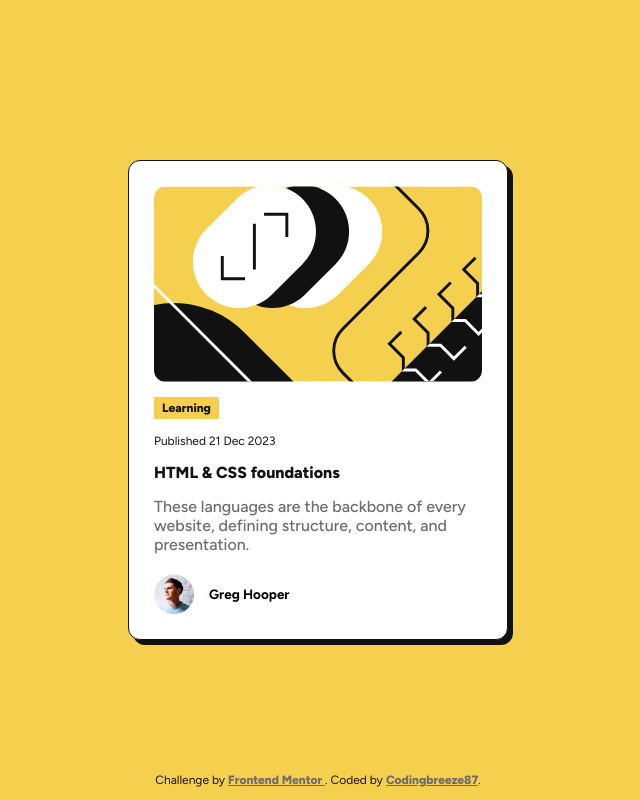
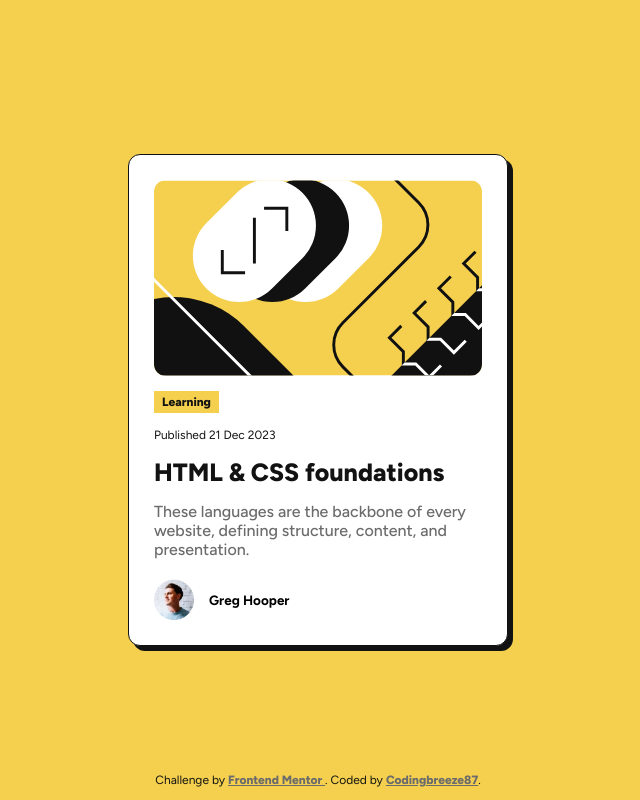
Before and after one commit to codingbreeze87/blog-preview-card, a plain HTML site: page index.html in a window 1280 px wide. Shown: the whole page, without its empty margins (322-962 px from the left). Drawn offline with Linux system fonts and the light colour scheme.

Commit message:
Refactor css h1 font size

```diff
--- a/css/style.css
+++ b/css/style.css
@@ -28,6 +28,7 @@ body {
   flex-direction: column;
   justify-content: center;
   min-height: 100vh;
+  overflow: hidden;
 }
 
 img,
@@ -69,7 +70,7 @@ svg {
 .blog__title {
   color: var(--gray-950);
   cursor: pointer;
-  font-size: var(--fs);
+  font-size: 25px;
   font-weight: var(--fw-800);
   margin-top: 15px;
   transition-duration: 0.4s;
```
